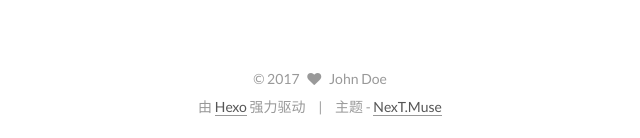
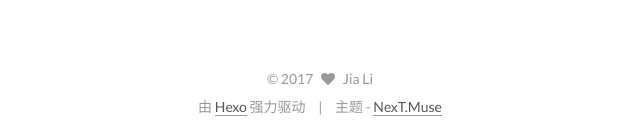
Before and after one commit to zetLi/zetLi.github.io, a plain HTML site: page 2017/07/18/hello-world/index.html in a window 1280 px wide. Shown: the part 1332-1470 px from the top of the page, 160-800 px from the left. Drawn offline with Linux system fonts and the light colour scheme.

Commit message:
Site updated: 2017-07-18 21:09:10

```diff
--- a/2017/07/18/hello-world/index.html
+++ b/2017/07/18/hello-world/index.html
@@ -258,7 +258,7 @@
     <link itemprop="mainEntityOfPage" href="http://yoursite.com/2017/07/18/hello-world/">
 
     <span hidden itemprop="author" itemscope itemtype="http://schema.org/Person">
-      <meta itemprop="name" content="John Doe">
+      <meta itemprop="name" content="Jia Li">
       <meta itemprop="description" content="">
       <meta itemprop="image" content="/images/avatar.gif">
     </span>
@@ -418,8 +418,8 @@
         <div class="site-author motion-element" itemprop="author" itemscope itemtype="http://schema.org/Person">
           <img class="site-author-image" itemprop="image"
                src="/images/avatar.gif"
-               alt="John Doe" />
-          <p class="site-author-name" itemprop="name">John Doe</p>
+               alt="Jia Li" />
+          <p class="site-author-name" itemprop="name">Jia Li</p>
 
               <p class="site-description motion-element" itemprop="description"></p>
 
@@ -495,7 +495,7 @@
   <span class="with-love">
     <i class="fa fa-heart"></i>
   </span>
-  <span class="author" itemprop="copyrightHolder">John Doe</span>
+  <span class="author" itemprop="copyrightHolder">Jia Li</span>
 </div>
 
 
--- a/css/main.css
+++ b/css/main.css
@@ -1677,7 +1677,7 @@ pre .javascript .function {
   width: 4px;
   height: 4px;
   border-radius: 50%;
-  background: #ff6e09;
+  background: #17aadd;
 }
 .links-of-blogroll {
   font-size: 13px;
```
Also changed, not shown: archive/index.html (+3 -3 lines), archives/2017/07/index.html (+3 -3 lines), archives/2017/index.html (+3 -3 lines), archives/index.html (+3 -3 lines), index.html (+4 -4 lines).
